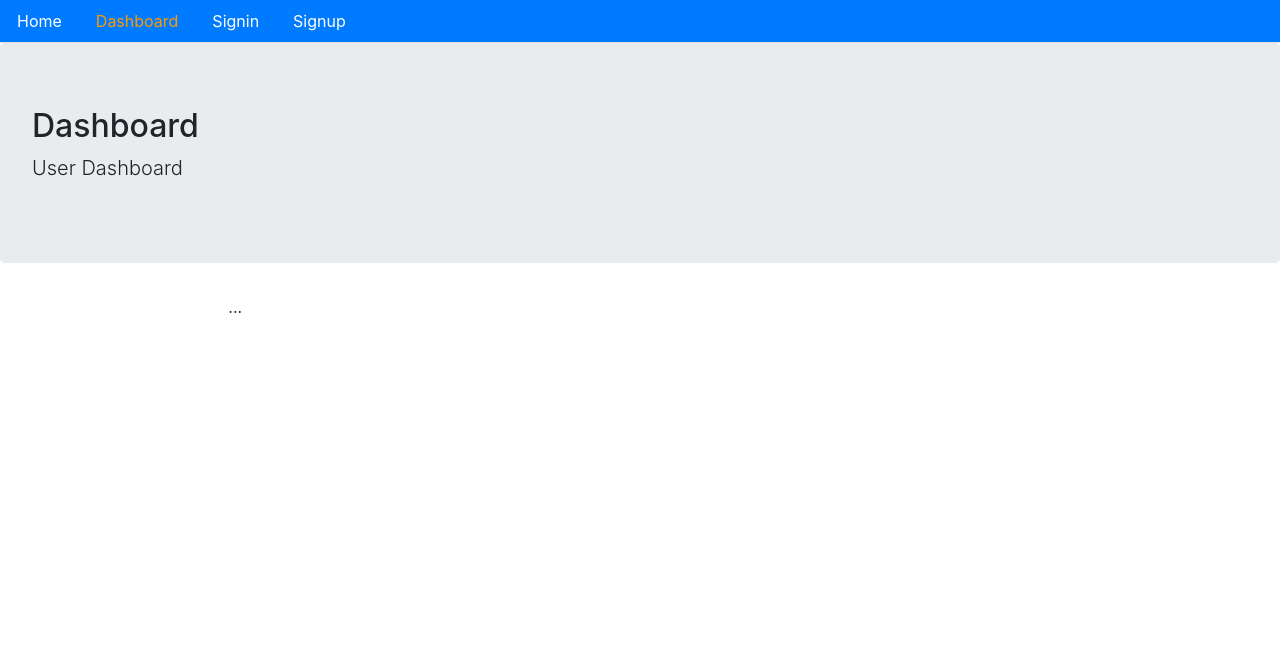
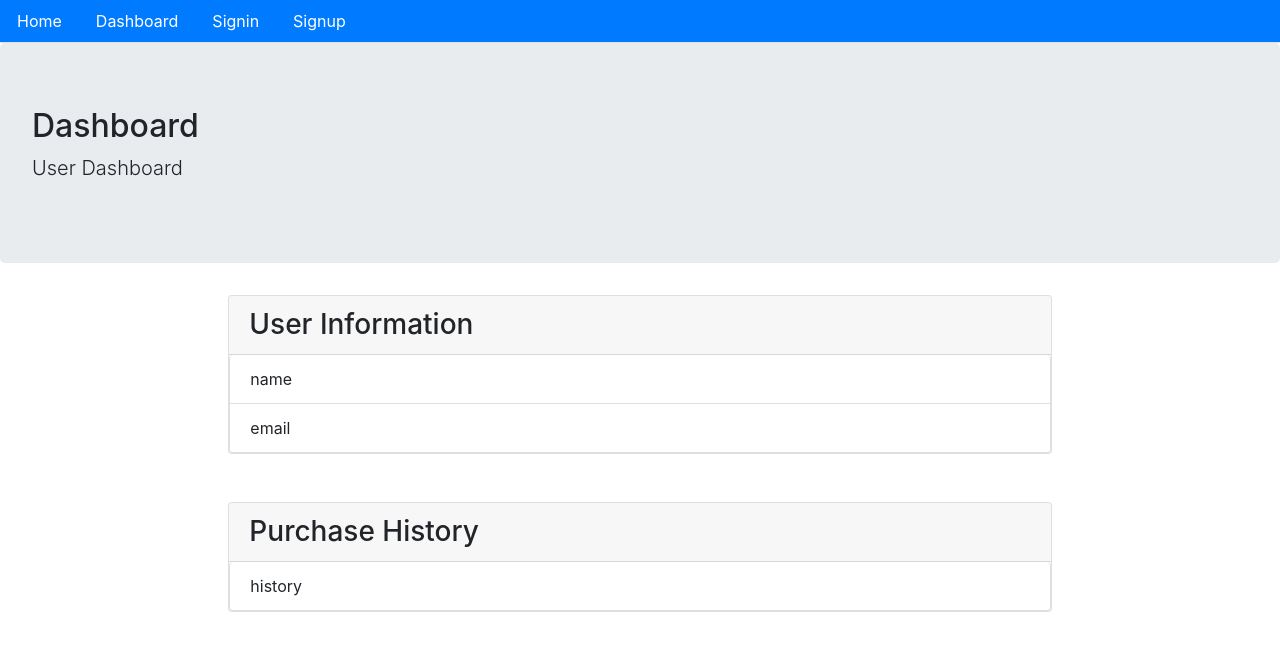
Before and after one commit to Faraz12515/MernStack-Ecommerce, a React (Create React App) app in the folder ecommerce-frontend/: page /dashboard in a window 1280 px wide. Shown: the top 650 px of the page. Built offline with nearby package versions, Linux system fonts and the light colour scheme; no server answers.

Commit message:
User Dashboard

```diff
--- a/ecommerce-frontend/src/Routes.js
+++ b/ecommerce-frontend/src/Routes.js
@@ -14,7 +14,7 @@ const Routes = () => {
         <Route path="/signup" exact component={Signup} />
         <Route path="/signin" exact component={Signin} />
         <Route path="/dashboard" exact component={Dashboard} />
-        <PrivateRoute path="/dashboard" exact component={Dashboard} />
+        <PrivateRoute path="/user/dashboard" exact component={Dashboard} />
       </Switch>
     </BrowserRouter>
   );
--- a/ecommerce-frontend/src/core/Menu.js
+++ b/ecommerce-frontend/src/core/Menu.js
@@ -31,8 +31,8 @@ const Menu = ({ history }) => {
         <li className="nav--item">
           <Link
             className="nav-link"
-            style={isActive(history, "/dashboard")}
-            to="/dashboard"
+            style={isActive(history, "/user/dashboard")}
+            to="/user/dashboard"
           >
             Dashboard
           </Link>
--- a/ecommerce-frontend/src/user/Signin.js
+++ b/ecommerce-frontend/src/user/Signin.js
@@ -1,8 +1,7 @@
 import React, { useState, useEffect } from "react";
 import { Link, Redirect, withRouter } from "react-router-dom";
 import Layout from "../core/Layout";
-import { signin } from "../auth";
-import { authenticate } from "../auth";
+import { signin, authenticate, isAuthenticated } from "../auth";
 
 const Signin = ({ history }) => {
   const [values, setValues] = useState({
@@ -13,6 +12,7 @@ const Signin = ({ history }) => {
     redirectToReferrer: false,
   });
   const { email, password, error, loading, redirectToReferrer } = values;
+  const { user } = isAuthenticated();
 
   // Higher Order Function (Function into another function)
   const handleChange = (name) => (e) => {
@@ -59,7 +59,11 @@ const Signin = ({ history }) => {
 
   const redirectUser = () => {
     if (redirectToReferrer) {
-      return <Redirect to="/" />;
+      if (user && user.role === 1) {
+        return <Redirect to="/admin/dashboard" />;
+      } else {
+        return <Redirect to="/user/dashboard" />;
+      }
     }
   };
 
--- a/ecommerce-frontend/src/user/UserDashboard.js
+++ b/ecommerce-frontend/src/user/UserDashboard.js
@@ -1,5 +1,6 @@
 import React from "react";
 import Layout from "../core/Layout";
+import { isAuthenticated } from "../auth";
 
 const Dashboard = () => {
   return (
@@ -8,7 +9,22 @@ const Dashboard = () => {
       description="User Dashboard"
       className="container col-md-8 offset-md-2"
     >
-      ...
+      <div className="card mb-5">
+        <h3 className="card-header">User Information</h3>
+        <ul className="list-group">
+          <li className="list-group-item">name</li>
+          <li className="list-group-item">email</li>
+          {/* <li className="list-group-item">
+            {role == 1 ? "Admin" : "Registered User"}
+          </li> */}
+        </ul>
+      </div>
+      <div className="card mb-5">
+        <h3 className="card-header">Purchase History</h3>
+        <ul className="list-group">
+          <li className="list-group-item">history</li>
+        </ul>
+      </div>
     </Layout>
   );
 };
```
